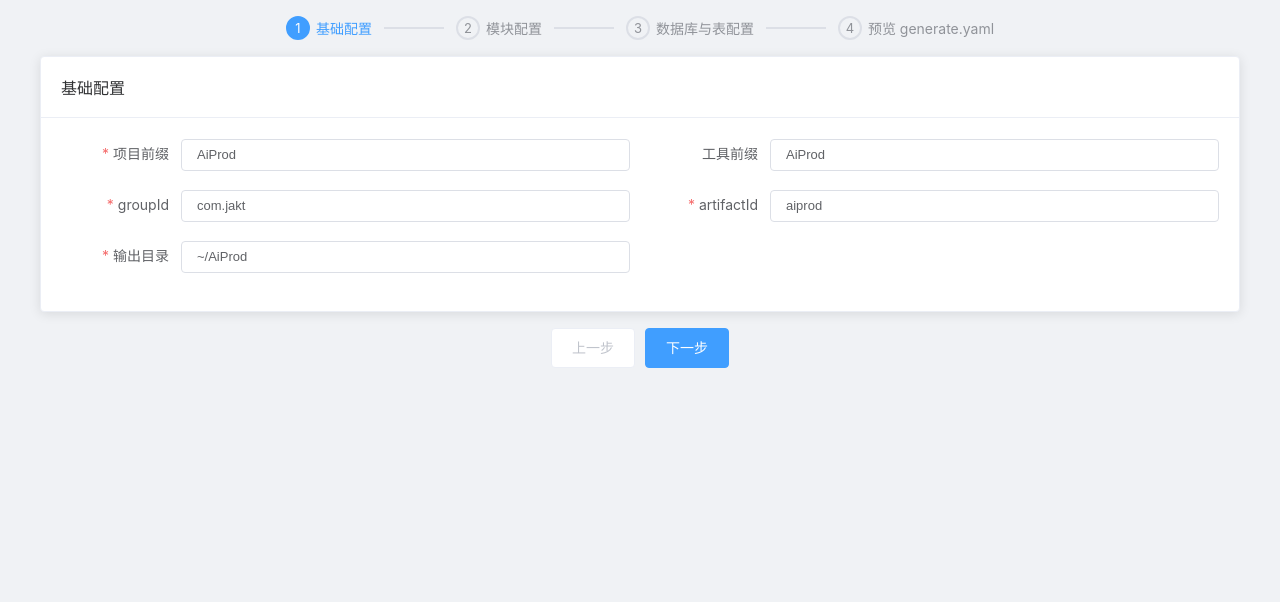
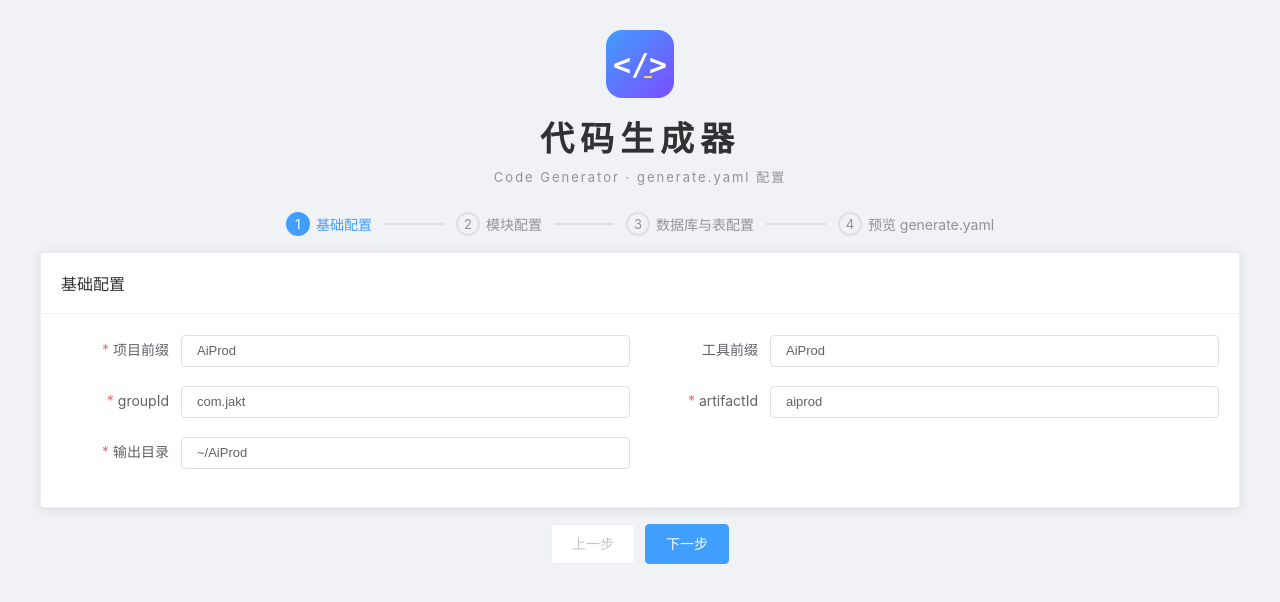
Before and after one commit to 602979469/code-generate-template, a website: page ui/index.html in a window 1280 px wide. Drawn offline with Linux system fonts and the light colour scheme.

Commit message:
ui: 默认独立模式带 logo，?embed=1 进入内嵌模式（隐藏 logo）

```diff
--- a/ui/index.html
+++ b/ui/index.html
@@ -351,8 +351,9 @@ new Vue({
   data() {
     return {
       activeStep: 1,
-      standalone: new URLSearchParams(window.location.search).get('mode') === 'standalone'
-        || new URLSearchParams(window.location.search).get('standalone') === '1',
+      // 默认独立模式（带 logo）；?embed=1 或 ?mode=embed 时进入内嵌模式（隐藏 logo）
+      standalone: new URLSearchParams(window.location.search).get('embed') !== '1'
+        && new URLSearchParams(window.location.search).get('mode') !== 'embed',
       steps: [
         { value: 1, label: '基础配置' },
         { value: 2, label: '模块配置' },
```
Also changed, not shown: ui/README.md.
